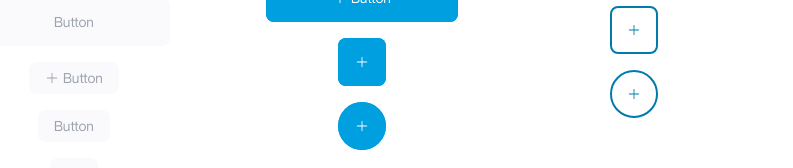
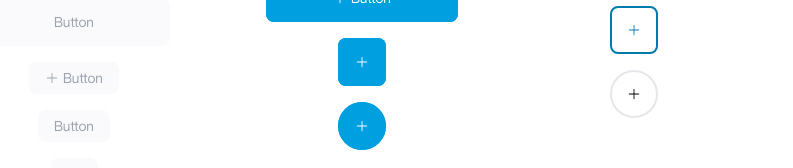
Before and after one commit to UofA-Blueprint/AlzheimerCalgary2.0, a React (Vite) app: page /testButton in a window 1280 px wide. Shown: the part 402-570 px from the top of the page, without its empty margins (70-863 px from the left). Built offline with nearby package versions, Linux system fonts and the light colour scheme.

Commit message:
temp fix -- not fixed yet

```diff
--- a/src/components/Button.tsx
+++ b/src/components/Button.tsx
@@ -1,4 +1,4 @@
-import React, { useRef } from "react";
+import { useRef } from "react";
 
 interface ButtonProps extends React.ButtonHTMLAttributes<HTMLButtonElement> {
   onClick?: () => void;
@@ -8,6 +8,7 @@ interface ButtonProps extends React.ButtonHTMLAttributes<HTMLButtonElement> {
   fill?: boolean;
   status?: string;
   fontSize?: string;
+  color?: string;
 }
 
 const Button: React.FC<ButtonProps> = ({
@@ -18,15 +19,17 @@ const Button: React.FC<ButtonProps> = ({
   fill = true,
   status = "enabled",
   fontSize = "1em",
+  color = null,
 }) => {
   const buttonRef = useRef<HTMLButtonElement>(null);
-  const buttonClassName = ` flex flex-row items-center justify-center p-4 ${
+  const buttonClassName = `flex flex-row items-center justify-center p-4 ${
     status === "disabled"
       ? "bg-neutrals-light-200 text-gray-400 cursor-default"
       : fill
       ? "relative overflow-hidden bg-primary-main text-white z-10 active:bg-primary-main active:text-white transition-colors hover:bg-neutrals-light-100 hover:text-primary-main hover:border-2 hover:border-primary-main rounded-full w-full h-full before:absolute before:right-0 before:top-0 before:w-full before:h-full before:z-0 before:bg-primary-main before:content[''] before:transition-transform before:duration-300 hover:before:transform hover:before:translate-x-full"
-      : "relative overflow-hidden text-primary-dark border-primary-dark border-2 active:bg-white active:text-primary-dark" +
-        "transition-colors before:absolute before:left-0 before:top-0 before:-z-10 before:h-full before:w-full before:origin-top-left before:scale-x-0 before:bg-primary-dark before:transition-transform before:duration-300 before:content-[''] hover:text-white before:hover:scale-x-100"
+      : color
+      ? `relative overflow-hidden text-${color} border-${color} border-2 active:bg-white active:text-${color} transition-colors before:absolute before:left-0 before:top-0 before:-z-10 before:h-full before:w-full before:origin-top-left before:scale-x-0 before:bg-${color} before:transition-transform before:duration-300 before:content-[''] hover:text-white before:hover:scale-x-100`
+      : "relative overflow-hidden text-primary-dark border-primary-dark border-2 active:bg-white active:text-primary-dark transition-colors before:absolute before:left-0 before:top-0 before:-z-10 before:h-full before:w-full before:origin-top-left before:scale-x-0 before:bg-primary-dark before:transition-transform before:duration-300 before:content-[''] hover:text-white before:hover:scale-x-100"
   } ${rounded ? "rounded-full" : "rounded-lg"} w-full h-full`;
 
   return (
--- a/src/routes/ButtonTestRoute.tsx
+++ b/src/routes/ButtonTestRoute.tsx
@@ -184,6 +184,7 @@ function ButtonTestRoute() {
             fill={false}
             status={"enabled"}
             icon={Plus}
+            color="red-900"
           />
         </div>
       </div>
```
